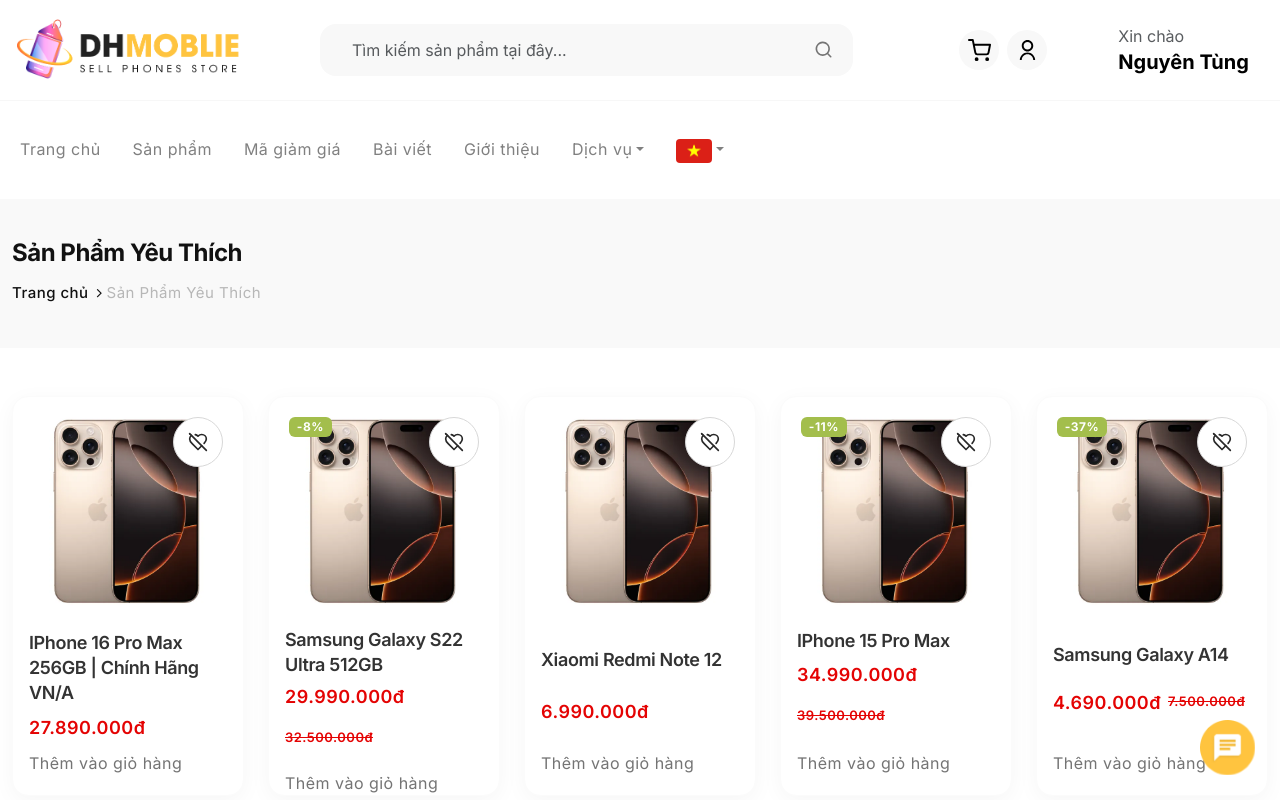
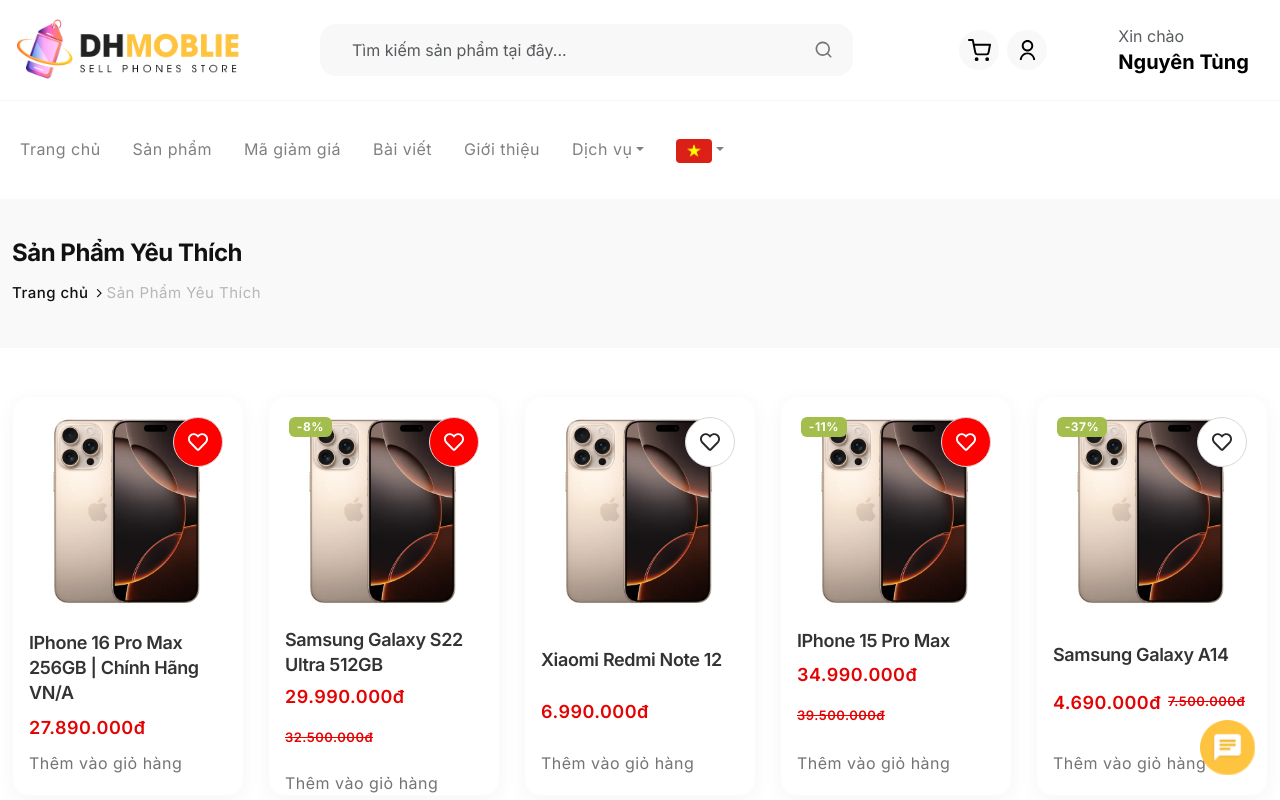
Before and after one commit to ninhatran5/DH-Mobile, a React (Vite) app in the folder frontend/: page /favorite-products in a window 1280 px wide. Built offline with nearby package versions, Linux system fonts and the light colour scheme.

Commit message:
update: product component

```diff
--- a/frontend/src/components/Products.jsx
+++ b/frontend/src/components/ListProducts.jsx
@@ -3,18 +3,16 @@ import { FaRegHeart, FaShippingFast } from "react-icons/fa";
 import iphone from "../assets/images/iphone-16-pro-max.webp";
 import { Link, useNavigate } from "react-router-dom";
 import { FaArrowDownShortWide, FaArrowUpWideShort } from "react-icons/fa6";
-import { LuHeartOff } from "react-icons/lu";
 
 import "../assets/css/products.css";
-import { toast } from "react-toastify";
 import { useTranslation } from "react-i18next";
+import Product from "./Product";
 
-export default function Products({
+export default function ListProducts({
   title,
   showHeader = true,
   padding,
   filter = true,
-  unfavorite = true,
 }) {
   const { t } = useTranslation();
   const navigate = useNavigate();
@@ -27,35 +25,20 @@ export default function Products({
     navigate(`/product-detail/${id}`);
   };
 
-  const addToFavorites = () => {
-    console.log("added");
-    toast.success(t("products.addedToFavorites"));
-  };
-
-  const handleUnFavorites = () => {
-    console.log("un");
-    toast.success(t("products.removeFavorites"));
-  };
-
-  const addToShoppingCart = () => {
-    console.log("added");
-    toast.success(t("products.addedToCart"));
-    navigate("/shopping-cart");
-  };
-
   const products = [
     {
       id: 1,
       name: "iPhone 16 Pro Max 256GB | Chính hãng VN/A",
       price: "27.890.000đ",
       image: iphone,
+      favorite: true,
     },
     {
       id: 2,
       name: "Samsung Galaxy S22 Ultra 512GB",
       price: "29.990.000đ",
       priceOriginal: "32.500.000đ",
-
+      favorite: true,
       image: iphone,
     },
     {
@@ -63,6 +46,7 @@ export default function Products({
       name: "Xiaomi Redmi Note 12",
       price: "6.990.000đ",
       image: iphone,
+      favorite: false,
     },
     {
       id: 4,
@@ -70,6 +54,7 @@ export default function Products({
       price: "34.990.000đ",
       priceOriginal: "39.500.000đ",
       image: iphone,
+      favorite: true,
     },
     {
       id: 5,
@@ -77,24 +62,28 @@ export default function Products({
       price: "4.690.000đ",
       priceOriginal: "7.500.000đ",
       image: iphone,
+      favorite: false,
     },
     {
       id: 6,
       name: "iPhone SE 2022",
       price: "9.990.000đ",
       image: iphone,
+      favorite: true,
     },
     {
       id: 7,
       name: "Xiaomi 13T Pro",
       price: "13.990.000đ",
       image: iphone,
+      favorite: true,
     },
     {
       id: 8,
       name: "Samsung Galaxy S21 FE",
       price: "12.490.000đ",
       image: iphone,
+      favorite: true,
     },
     {
       id: 9,
@@ -102,12 +91,14 @@ export default function Products({
       price: "19.990.000đ",
       priceOriginal: "20.500.000đ",
       image: iphone,
+      favorite: true,
     },
     {
       id: 10,
       name: "iPhone 11 64GB",
       price: "10.490.000đ",
       image: iphone,
+      favorite: false,
     },
   ];
 
@@ -232,99 +223,12 @@ export default function Products({
                         : null;
 
                       return (
-                        <div className="col" key={product.id}>
-                          <div className="product-item position-relative">
-                            {discountPercent !== null && (
-                              <span className="badge bg-success position-absolute mt-1 ms-1">
-                                -{discountPercent}%
-                              </span>
-                            )}
-
-                            {unfavorite ? (
-                              <a
-                                onClick={addToFavorites}
-                                style={{ cursor: "pointer" }}
-                                className="btn-wishlist"
-                              >
-                                <FaRegHeart style={{ fontSize: 20 }} />
-                              </a>
-                            ) : (
-                              <a
-                                onClick={handleUnFavorites}
-                                style={{ cursor: "pointer" }}
-                                className="btn-wishlist"
-                              >
-                                <LuHeartOff style={{ fontSize: 20 }} />
-                              </a>
-                            )}
-
-                            <figure>
-                              <Link
-                                to={`/product-detail/${product.id}`}
-                                title={product.name}
-                              >
-                                <img
-                                  src={product.image}
-                                  className="tab-image"
-                                />
-                              </Link>
-                            </figure>
-
-                            <h3
-                              onClick={() => nextProductDetail(product.id)}
-                              style={{ cursor: "pointer" }}
-                            >
-                              {product.name}
-                            </h3>
-
-                            {/* Giá */}
-                            <div
-                              className="price_products_sale"
-                              style={{
-                                display: "flex",
-                                flexWrap: "wrap",
-                                gap: 7,
-                              }}
-                            >
-                              <span
-                                className="price"
-                                style={{
-                                  color: "#e40303",
-                                  whiteSpace: "nowrap",
-                                  overflow: "hidden",
-                                  textOverflow: "ellipsis",
-                                }}
-                              >
-                                {product.price}
-                              </span>
-                              <span
-                                className="price_original"
-                                style={{
-                                  color: "#e40303",
-                                  fontSize: 13,
-                                  textDecoration: "line-through",
-                                  whiteSpace: "nowrap",
-                                  overflow: "hidden",
-                                  textOverflow: "ellipsis",
-                                }}
-                              >
-                                {product.priceOriginal}
-                              </span>
-                            </div>
-
-                            {/* Thêm vào giỏ */}
-                            <div className="d-flex align-items-center justify-content-between">
-                              <a
-                                onClick={addToShoppingCart}
-                                style={{ cursor: "pointer" }}
-                                className="nav-link"
-                              >
-                                {t("products.addToCart")}
-                                <iconify-icon icon="uil:shopping-cart" />
-                              </a>
-                            </div>
-                          </div>
-                        </div>
+                        <Product
+                          key={product.id}
+                          product={product}
+                          discountPercent={discountPercent}
+                          nextProductDetail={nextProductDetail}
+                        />
                       );
                     })}
                   </div>
--- /dev/null
+++ b/frontend/src/components/Product.jsx
@@ -0,0 +1,117 @@
+import { useState } from "react";
+import { useTranslation } from "react-i18next";
+import { FaRegHeart } from "react-icons/fa";
+import { Link, useNavigate } from "react-router-dom";
+import { toast } from "react-toastify";
+
+const Product = ({ product, discountPercent, nextProductDetail }) => {
+  const { t } = useTranslation();
+  const [favorite, setFavorite] = useState(product.favorite);
+  const navigate = useNavigate();
+  const handleUnFavorites = () => {
+    console.log("un");
+    setFavorite(false);
+    toast.success(t("products.removeFavorites"));
+  };
+  const addToFavorites = () => {
+    setFavorite(true);
+    toast.success(t("products.addedToFavorites"));
+  };
+  const addToShoppingCart = () => {
+    console.log("added");
+    toast.success(t("products.addedToCart"));
+    navigate("/shopping-cart");
+  };
+  return (
+    <>
+      <div className="col" key={product.id}>
+        <div className="product-item position-relative">
+          {discountPercent !== null && (
+            <span className="badge bg-success position-absolute mt-1 ms-1">
+              -{discountPercent}%
+            </span>
+          )}
+
+          {!favorite ? (
+            <a
+              onClick={addToFavorites}
+              style={{ cursor: "pointer" }}
+              className="btn-wishlist"
+            >
+              <FaRegHeart style={{ fontSize: 20 }} />
+            </a>
+          ) : (
+            <a
+              onClick={handleUnFavorites}
+              style={{ cursor: "pointer", background: "red", color: "white" }}
+              className="btn-wishlist"
+            >
+              <FaRegHeart style={{ fontSize: 20 }} />
+            </a>
+          )}
+
+          <figure>
+            <Link to={`/product-detail/${product.id}`} title={product.name}>
+              <img src={product.image} className="tab-image" />
+            </Link>
+          </figure>
+
+          <h3
+            onClick={() => nextProductDetail(product.id)}
+            style={{ cursor: "pointer" }}
+          >
+            {product.name}
+          </h3>
+
+          {/* Giá */}
+          <div
+            className="price_products_sale"
+            style={{
+              display: "flex",
+              flexWrap: "wrap",
+              gap: 7,
+            }}
+          >
+            <span
+              className="price"
+              style={{
+                color: "#e40303",
+                whiteSpace: "nowrap",
+                overflow: "hidden",
+                textOverflow: "ellipsis",
+              }}
+            >
+              {product.price}
+            </span>
+            <span
+              className="price_original"
+              style={{
+                color: "#e40303",
+                fontSize: 13,
+                textDecoration: "line-through",
+                whiteSpace: "nowrap",
+                overflow: "hidden",
+                textOverflow: "ellipsis",
+              }}
+            >
+              {product.priceOriginal}
+            </span>
+          </div>
+
+          {/* Thêm vào giỏ */}
+          <div className="d-flex align-items-center justify-content-between">
+            <a
+              onClick={addToShoppingCart}
+              style={{ cursor: "pointer" }}
+              className="nav-link"
+            >
+              {t("products.addToCart")}
+              <iconify-icon icon="uil:shopping-cart" />
+            </a>
+          </div>
+        </div>
+      </div>
+    </>
+  );
+};
+export default Product;
--- a/frontend/src/pages/FavoriteProducts.jsx
+++ b/frontend/src/pages/FavoriteProducts.jsx
@@ -1,19 +1,19 @@
 import { useTranslation } from "react-i18next";
 import Breadcrumb from "../components/Breadcrumb";
-import Products from "../components/Products";
+import ListProducts from "../components/ListProducts";
 
 const FavoriteProducts = () => {
   const { t } = useTranslation();
   return (
     <>
       <Breadcrumb
-        title={t('breadcrumbLiked.breadcrumbHeader')}
-        mainItem={t('breadcrumbVoucher.breadcrumbTitleHome')}
-        secondaryItem={t('breadcrumbLiked.breadcrumbHeader')}
+        title={t("breadcrumbLiked.breadcrumbHeader")}
+        mainItem={t("breadcrumbVoucher.breadcrumbTitleHome")}
+        secondaryItem={t("breadcrumbLiked.breadcrumbHeader")}
         linkMainItem={"/"}
         showMainItem2={false}
       />
-      <Products showHeader={false} filter={false} unfavorite={false} />
+      <ListProducts showHeader={false} filter={false} />
     </>
   );
 };
--- a/frontend/src/pages/Home.jsx
+++ b/frontend/src/pages/Home.jsx
@@ -26,7 +26,7 @@ import phone from "../assets/images/phone3x.png";
 import backgroundPhone from "../assets/images/bg-pattern-2.png";
 
 import iphone from "../assets/images/iphone-16-pro-max.webp";
-import Products from "../components/Products";
+import Products from "../components/ListProducts";
 import CardProduct from "../components/CardProducts";
 import Blogs from "../components/Blogs";
 import SliderLogoBrand from "../components/SliderLogoBrand";
--- a/frontend/src/pages/Product.jsx
+++ b/frontend/src/pages/Product.jsx
@@ -1,4 +1,4 @@
-import Products from "../components/Products";
+import Products from "../components/ListProducts";
 
 const Product = () => {
   return (
```
